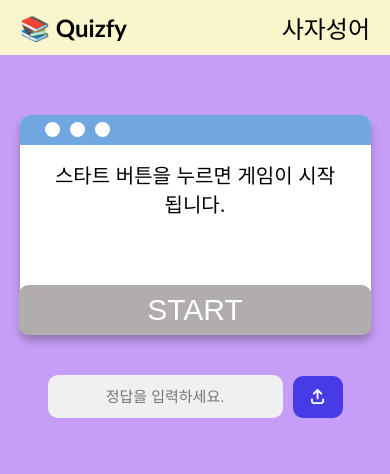
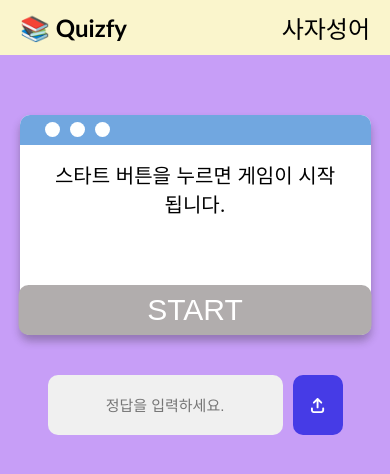
Before and after one commit to Quizfi/quizfi.github.io, a React (Create React App) app: page /saja in a window 390 px wide. Shown: the top 474 px of the page. Built offline with nearby package versions, Linux system fonts and the light colour scheme.

Commit message:
모바일 최적화 작업

```diff
--- a/public/index.html
+++ b/public/index.html
@@ -6,7 +6,7 @@
     <link rel="icon" href="%PUBLIC_URL%/favicon.ico?v=2" />
     <link href="https://cdnjs.cloudflare.com/ajax/libs/font-awesome/5.15.3/css/all.min.css" rel="stylesheet">
     <link rel="stylesheet" href="https://use.fontawesome.com/releases/v5.15.1/css/all.css">
-    <meta name="viewport" content="width=device-width, initial-scale=1" />
+    <meta name="viewport" content="width=device-width, initial-scale=1, maximum-scale=1">
     <meta name="theme-color" content="#000000" />
     <meta
       name="description"
--- a/src/components/QuizGame.css
+++ b/src/components/QuizGame.css
@@ -283,8 +283,8 @@ body {
     .answer-check-box {
       position: absolute; /* 절대 위치 설정 */
       width: 90%;
-      height: 60px;
-      top: 75%; /* 상단 정렬 */
+      height: 75px;
+      top: 70%; /* 상단 정렬 */
       left: 50%; /* 좌측 정렬 */
       display: flex;
       justify-content: center; /* 내용을 가로 방향으로 가운데 정렬 */
@@ -300,7 +300,7 @@ body {
     .answer-input-box {
       width: 50%; /* 8의 비율로 너비를 설정 */
       min-width: 0; /* flex 항목이 줄어들 수 있도록 설정 */
-      height: 3px;
+      height: 20px;
       font-size: 15px;
       margin-right: 10px;
     }
@@ -308,7 +308,7 @@ body {
 
     .enter-box {
       width: 40px; /* 2의 비율로 너비를 설정 */
-      height: 32px;
+      height: 50px;
       border-radius: 10px;
       min-width: 0; /* flex 항목이 줄어들 수 있도록 설정 */
       font-size: 15px;
```
